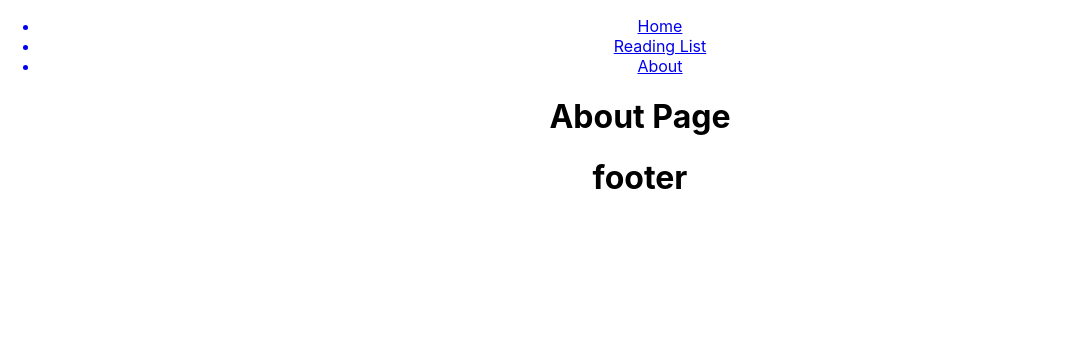
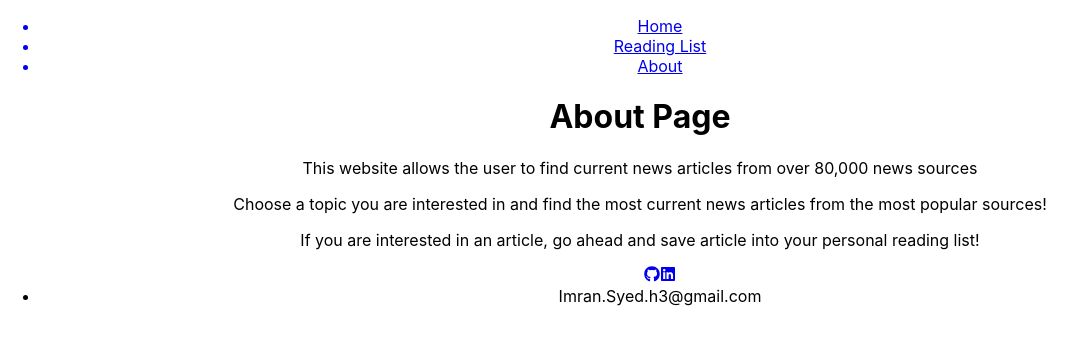
Before and after one commit to isyed4/News-Article-Search-React-App, a React (Create React App) app: page /about in a window 1280 px wide. Shown: the top 344 px of the page, without its empty margins (0-1086 px from the left). Built offline with nearby package versions, Linux system fonts and the light colour scheme.

Commit message:
added text to About page and social medica icons to Footer

```diff
--- a/package.json
+++ b/package.json
@@ -8,6 +8,7 @@
     "@testing-library/user-event": "^13.5.0",
     "react": "^18.1.0",
     "react-dom": "^18.1.0",
+    "react-icons": "^4.3.1",
     "react-router": "^6.3.0",
     "react-router-dom": "^6.3.0",
     "react-scripts": "5.0.1",
--- a/src/Components/About.js
+++ b/src/Components/About.js
@@ -1,6 +1,11 @@
 const About  = () => {
     return(
+        <>
         <h1>About Page</h1>
+        <p>This website allows the user to find current news articles from over 80,000 news sources </p>
+        <p>Choose a topic you are interested in and find the most current news articles from the most popular sources!</p>
+        <p>If you are interested in an article, go ahead and save article into your personal reading list!</p>
+        </>
     )
 }
 
--- a/src/Components/Footer.js
+++ b/src/Components/Footer.js
@@ -1,6 +1,14 @@
+import { FaGithub } from "react-icons/fa"
+import { FaLinkedin } from "react-icons/fa";
+
 const Footer = () => {
     return(
-        <h1>footer</h1>
+     <ul>
+       <a target="_blank" href="https://github.com/isyed4"><FaGithub/></a>
+       <a target="_blank" href="https://www.linkedin.com/in/imransyed-se"><FaLinkedin/></a>
+        <li>Imran.Syed.h3@gmail.com</li>
+    </ul>
+
     )
 }
 
```
Also changed, not shown: 1 other file (tests, documents, lock files or other folders).
